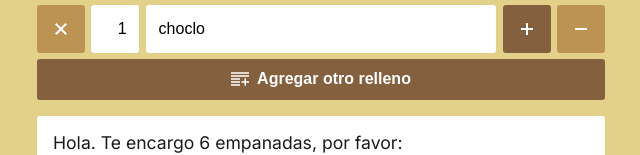
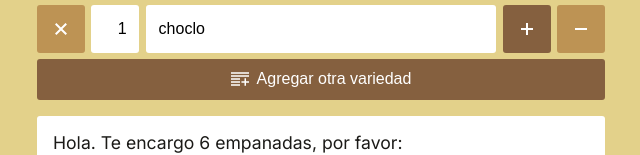
Before and after one commit to valentincostam/empanadapp, a Svelte app: page / in a window 1280 px wide. Shown: the part 182-337 px from the top of the page, without its empty margins (319-959 px from the left). Built offline with nearby package versions, Linux system fonts and the light colour scheme.

Commit message:
chore: change add line button text; hide message if there is no lines

```diff
--- a/src/App.svelte
+++ b/src/App.svelte
@@ -80,6 +80,12 @@
     justify-content: center;
     align-items: center;
     gap: .5rem;
+    padding: .7rem 1.2rem;
+    width: 100%;
+    border: 0;
+    color: #fff;
+    font-size: 1rem;
+    border-radius: 3px;
   }
 
   .button__icon {
@@ -90,14 +96,7 @@
   }
 
   .add-order-line {
-    padding: .7rem 1.2rem;
-    width: 100%;
-    border: 0;
     background-color: #85603f;
-    color: #fff;
-    font-size: 1rem;
-    border-radius: 3px;
-    font-weight: bold;
   }
 
   .message {
@@ -110,13 +109,7 @@
   }
 
   .copy-message {
-    padding: .7rem 1.2rem;
-    width: 100%;
-    border: 0;
-    font-size: 1rem;
-    border-radius: 3px;
     background-color: #9e7540;
-    color: #fff;
   }
 
   .footer {
@@ -163,13 +156,15 @@
         >
           <path d="M20 15h4.071v2h-4.071v4.071h-2v-4.071h-4.071v-2h4.071v-4.071h2v4.071zm-8 6h-12v-2h12v2zm0-4.024h-12v-2h12v2zm0-3.976h-12v-2h12v2zm12-4h-24v-2h24v2zm0-4h-24v-2h24v2z"/>
         </svg>
-        Agregar otro relleno
+        Agregar {$orderLines.length == 0 ? 'una' : 'otra'} variedad
       </button>
     {/if}
 
+    {#if $orderLines.length}
       <div class="message">
         {message}
       </div>
+
       <button
         bind:this={copyButton}
         class="button copy-message"
@@ -185,6 +180,7 @@
         </svg>
         <span>Copiar mensaje</span>
       </button>
+    {/if}
   </main>
 
   <footer class="footer">
```
Lines whose indentation alone changed are shown as unchanged.
